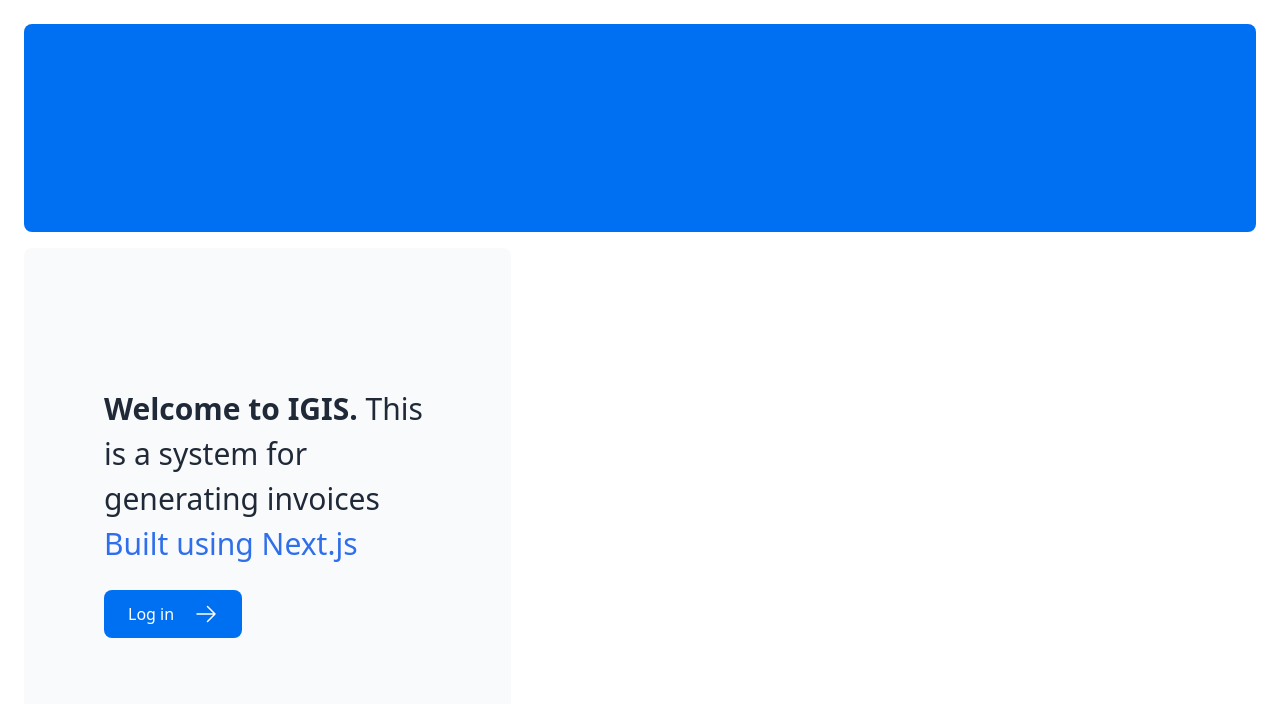
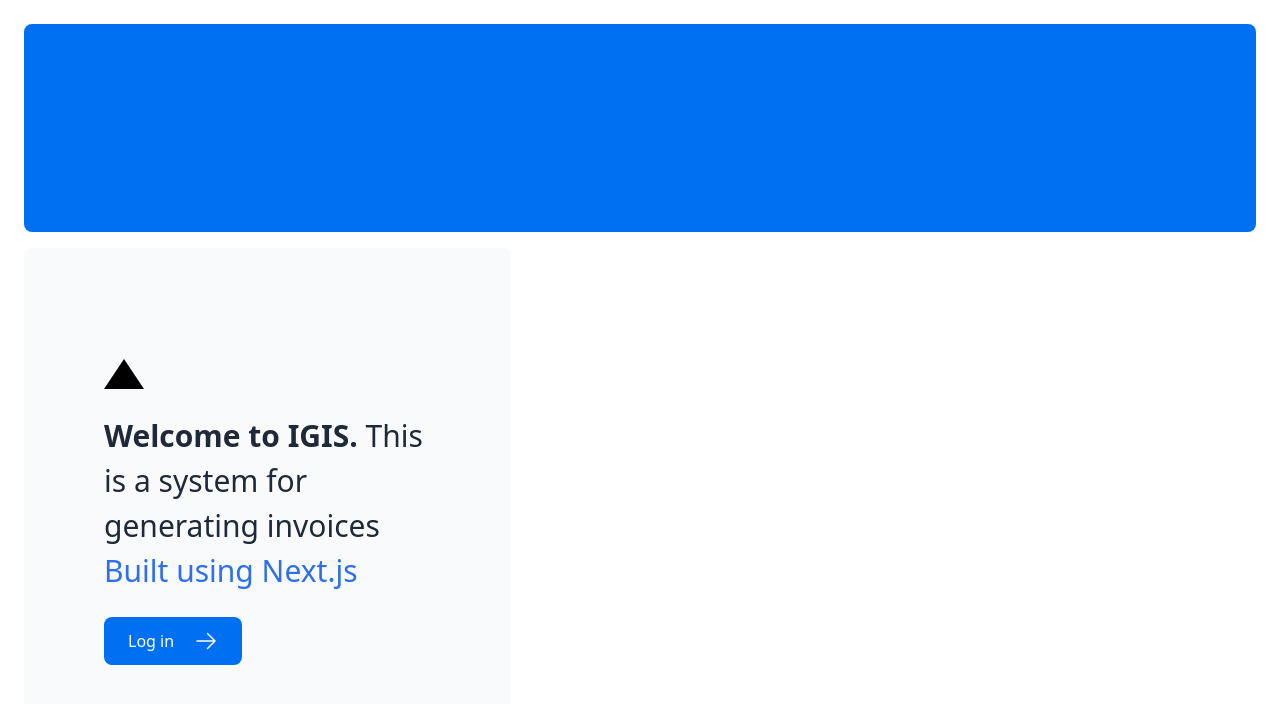
Before and after one commit to benardop/invoice-system, a Next.js app: page / in a window 1280 px wide. Shown: the top 704 px of the page. Built offline with nearby package versions, Linux system fonts and the light colour scheme.

Commit message:
Add home module.css styles file

```diff
--- a/app/page.tsx
+++ b/app/page.tsx
@@ -1,6 +1,7 @@
 import AcmeLogo from '@/app/ui/acme-logo';
 import { ArrowRightIcon } from '@heroicons/react/24/outline';
 import Link from 'next/link';
+import styles  from '@/app/ui/home.module.css';
 
 export default function Page() {
   return (
@@ -10,6 +11,8 @@
       </div>
       <div className="mt-4 flex grow flex-col gap-4 md:flex-row">
         <div className="flex flex-col justify-center gap-6 rounded-lg bg-gray-50 px-6 py-10 md:w-2/5 md:px-20">
+        <div
+          className={styles.shape} />
           <p className={`text-xl text-gray-800 md:text-3xl md:leading-normal`}>
             <strong>Welcome to IGIS.</strong> This is a system for generating invoices{' '}
             <a href="" className="text-blue-600">
--- /dev/null
+++ b/app/ui/home.module.css
@@ -0,0 +1,7 @@
+.shape {
+  height: 0;
+  width: 0;
+  border-bottom: 30px solid black;
+  border-left: 20px solid transparent;
+  border-right: 20px solid transparent;
+}
```
